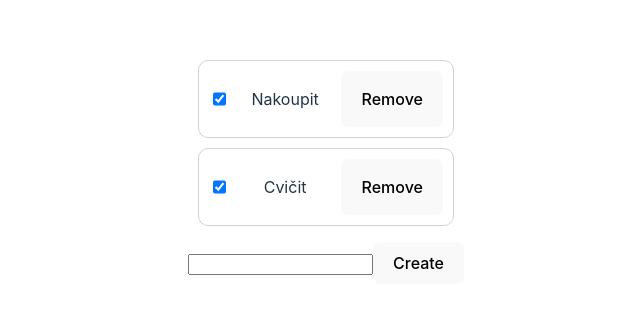
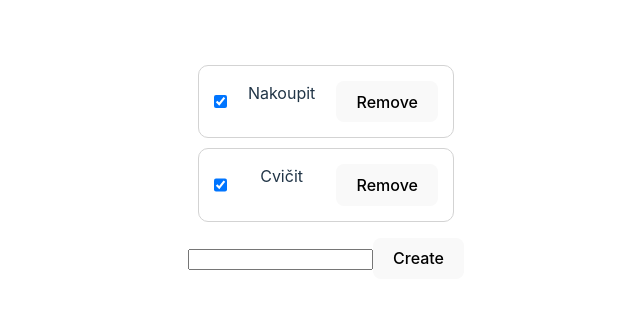
Before and after one commit to Rtep88/todo-list, a React (Vite) app: page / in a window 1280 px wide. Shown: the part 236-550 px from the top of the page, without its empty margins (314-954 px from the left). Built offline with nearby package versions, Linux system fonts and the light colour scheme; data requests are answered from the project's data file.

Commit message:
added overflow protection

```diff
--- a/src/App.css
+++ b/src/App.css
@@ -51,6 +51,14 @@ li {
   border-radius: 10px;
 }
 
+li > * {
+  margin: 5px;
+}
+
+li > p{
+  overflow: auto;
+}
+
 ul {
   padding: 0;
 }
```
